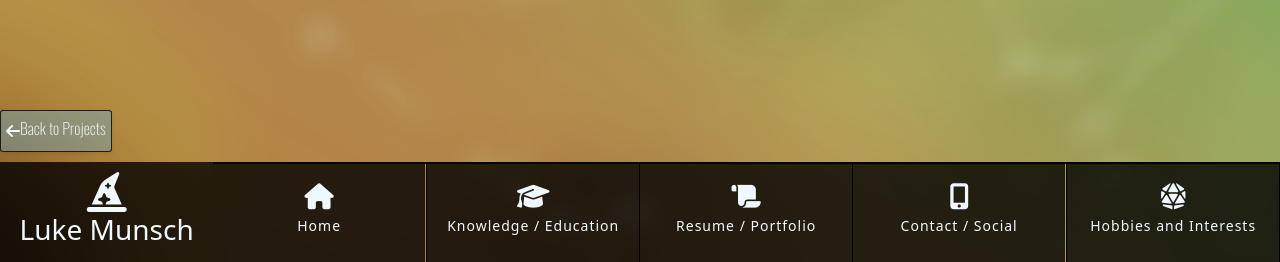
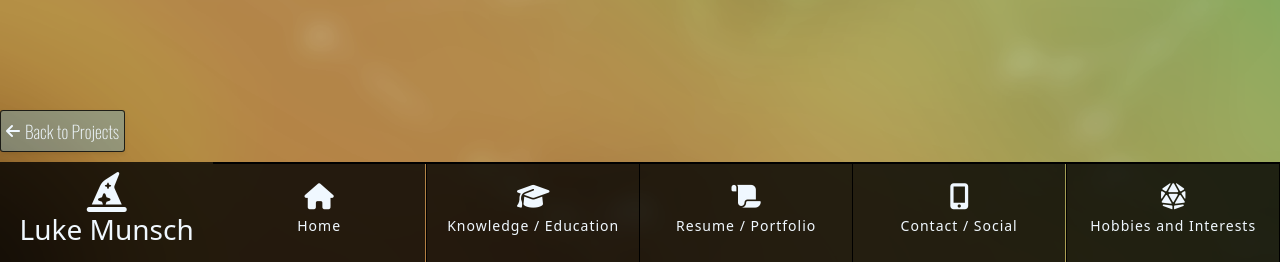
Before and after one commit to lukemunsch/professional-portfolio, a Django app: page /resume/1/ in a window 1280 px wide. Shown: the part 538-800 px from the top of the page. Run offline with Django 3.2, Linux system fonts and the light colour scheme; data that the repository does not hold is empty; some libraries are stand-ins or nearby versions; some web fonts are replaced.

Commit message:
Update base.css for return button styles

```diff
--- a/static/css/base.css
+++ b/static/css/base.css
@@ -263,7 +263,11 @@ a.bg-blue {
     font-weight: 200;
 }
 
-
+.return-text {
+    font-size: 110%;
+    padding-top: 2px;
+    padding-left: 5px;
+}
 
 .source-container {
     background-color: rgba(0, 0, 0, 0.8);
```
